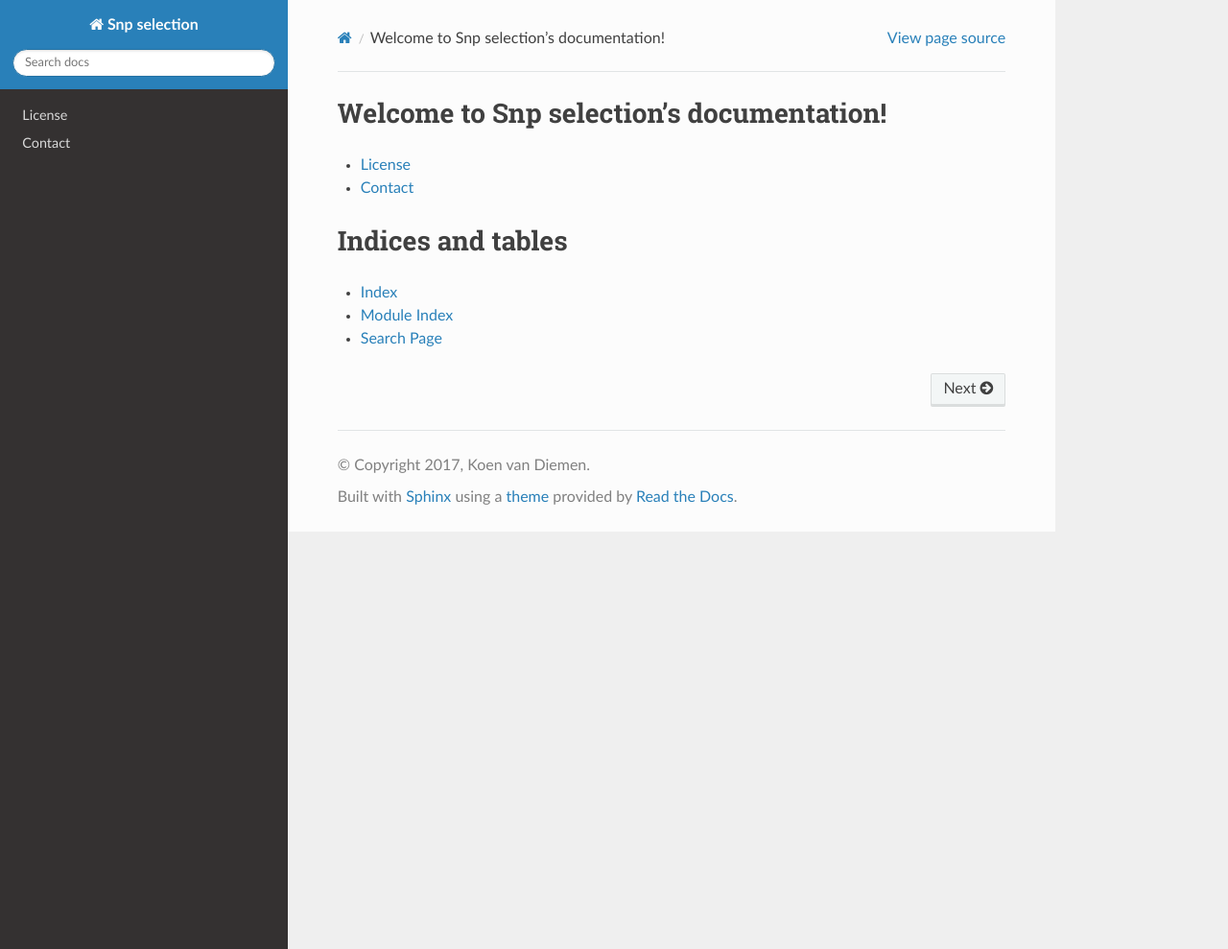
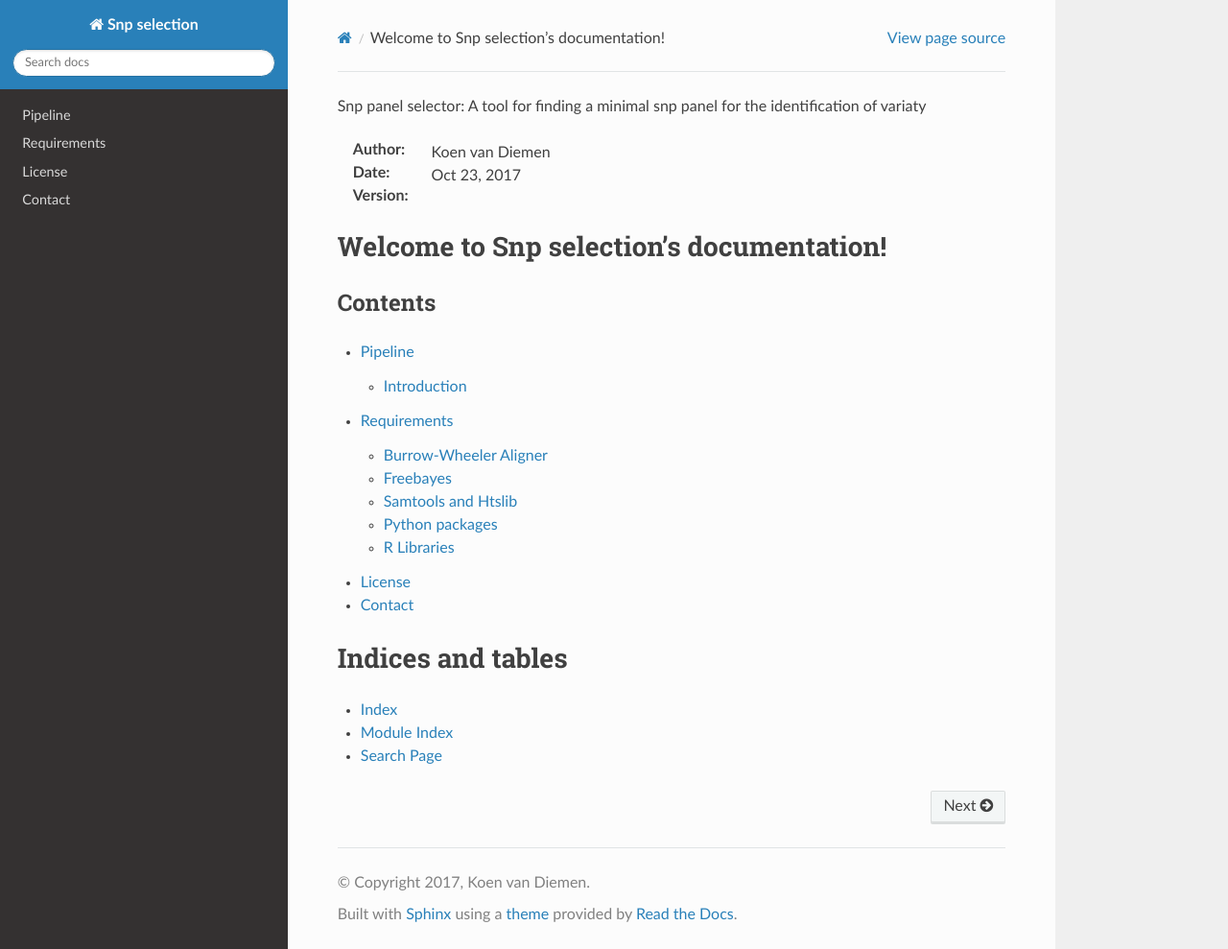
Before and after one commit to vdkoen/SNP-select, a Sphinx documentation site: the page built from docs/source/index.rst, in a window 1280 px wide and 989 px high. Shown: the whole window at 96% size. Built offline with Sphinx 7.4.7 and the Read the Docs theme 2.0.0, drawn with Linux system fonts in a browser that asks for light colours.

```diff
--- /dev/null
+++ b/docs/source/Installation.rst
@@ -0,0 +1,54 @@
+Requirements
+============
+
+For the software to work some python and R packages are required
+
+Burrow-Wheeler Aligner
+----------------------
+Download here: https://sourceforge.net/projects/bio-bwa/
+
+To install::
+
+    tar -xvf bwa-x.x.x.tar.bz2
+    cd bwa-x.x.x
+
+    ./configure
+    make
+    make install
+
+Freebayes
+---------
+To install::
+
+    git clone --recursive git://github.com/ekg/freebayes.git
+    cd
+    make
+    make install
+
+Samtools and Htslib
+-------------------
+Installation instructions can be found here: http://www.htslib.org/download/
+
+Python packages
+---------------
+numpy::
+
+    pip install numpy
+
+pyvcf::
+
+    pip install pyvcf
+
+pyfasta::
+
+    pip install pyfasta
+
+pysam::
+
+    pip install pysam
+
+R Libraries
+-----------
+Ape and Reshape::
+
+    install.packages("ape", "reshape")
--- a/docs/source/Licence.rst
+++ b/docs/source/Licence.rst
@@ -3,7 +3,7 @@ License
 
 MIT License
 
-Copyright (c) [year] [fullname]
+Copyright (c) [2017] [Koen van Diemen]
 
 Permission is hereby granted, free of charge, to any person obtaining a copy
 of this software and associated documentation files (the "Software"), to deal
@@ -25,4 +25,4 @@ SOFTWARE.
 
 Contact
 =======
-Questions plz get mad!!
+For questions email: k.v.diemen@naktuinbouw.nl
--- a/docs/source/index.rst
+++ b/docs/source/index.rst
@@ -1,14 +1,20 @@
-.. Snp selection documentation master file, created by
-   sphinx-quickstart on Mon Oct 23 13:07:38 2017.
-   You can adapt this file completely to your liking, but it should at least
-   contain the root `toctree` directive.
+Snp panel selector: A tool for finding a minimal snp panel for the identification of variaty
+
+:Author: Koen van Diemen
+:Date: |today|
+:Version: |version|
 
 Welcome to Snp selection's documentation!
 =========================================
 
+Contents
+--------
+
 .. toctree::
    :maxdepth: 2
 
+   Pipeline
+   Installation
    Licence
 
 
```
Also changed, not shown: docs/source/Pipeline.rst (added, +14 -0 lines), 8 other files.
